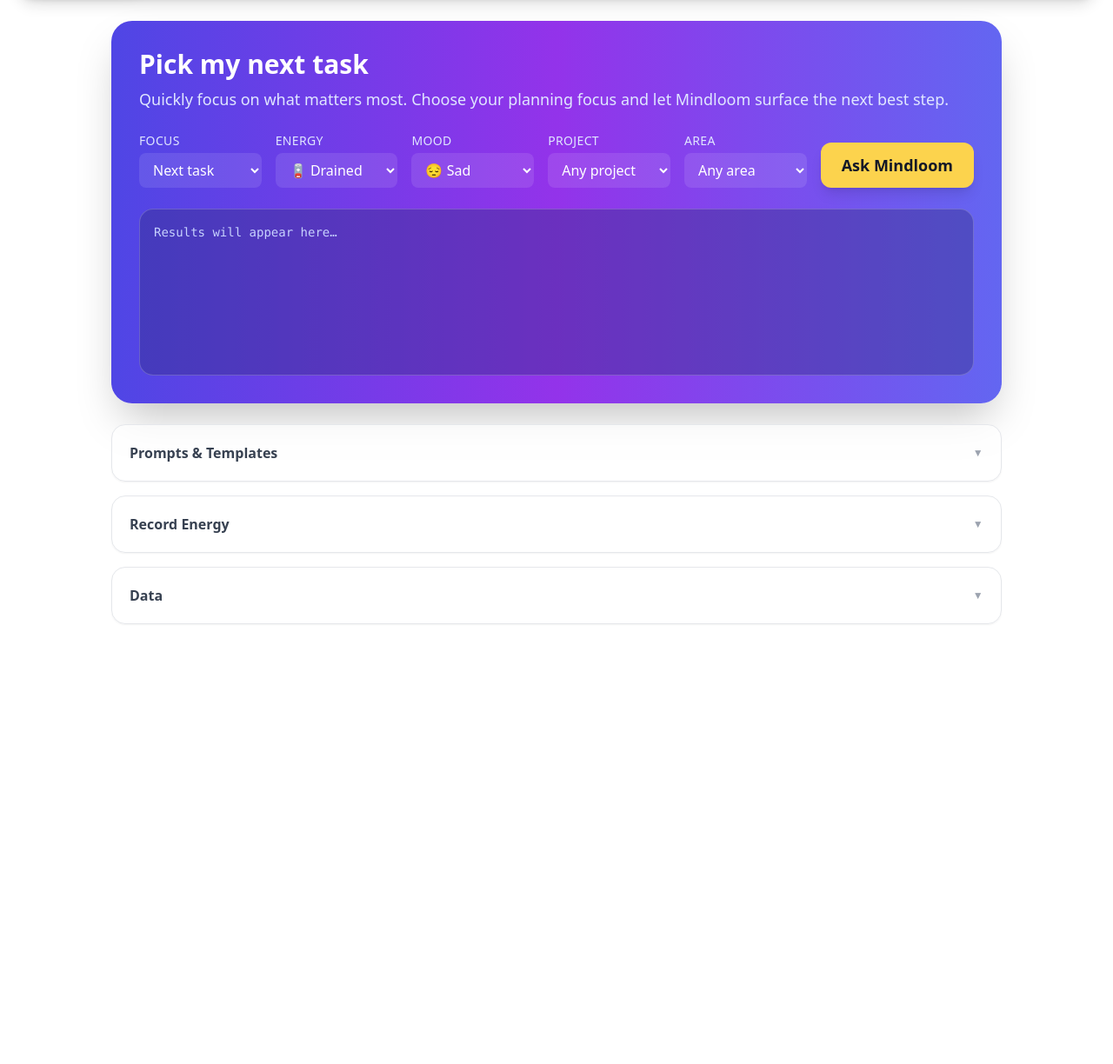
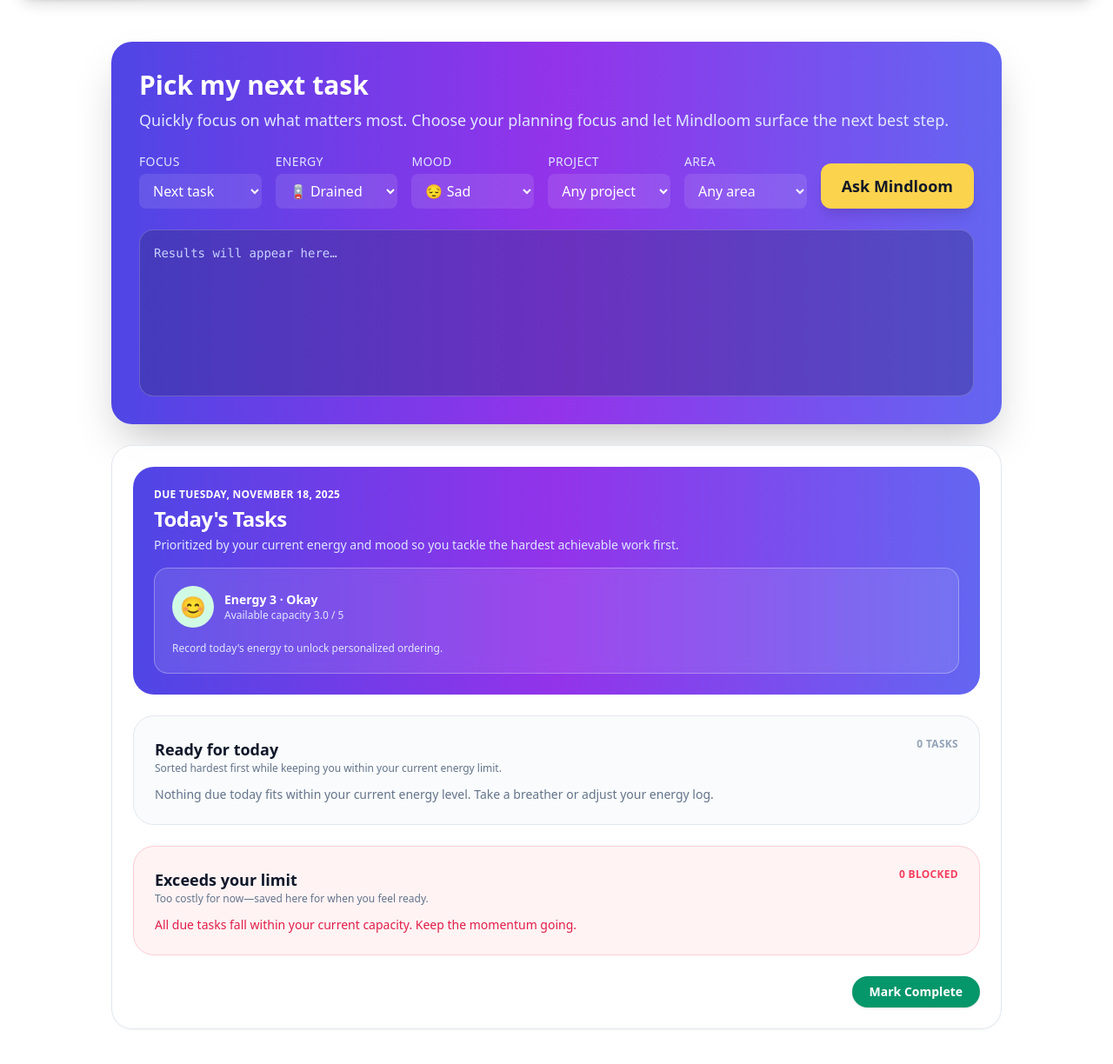
Before and after one commit to EoghannIrving/mindloom, a FastAPI app: page / in a window 1280 px wide. Shown: the part 66-1290 px from the top of the page at 87% size. Before the commit the page ends 784 px from the top, so only its background shows below. Run offline with FastAPI, Linux system fonts and the light colour scheme; data that the repository does not hold is empty; some libraries are stand-ins or nearby versions.

Commit message:
Merging Home page with Today's Tasks

```diff
--- a/templates/index.html
+++ b/templates/index.html
@@ -1,7 +1,7 @@
 {% extends "base.html" %}
 {% block title %}Mindloom{% endblock %}
 {% block content %}
-  <div class="max-w-5xl mx-auto space-y-6">
+  <div class="max-w-5xl mx-auto space-y-6 py-6">
     <section
       class="bg-gradient-to-r from-indigo-600 via-purple-600 to-indigo-500 text-white rounded-3xl shadow-2xl p-8 space-y-6">
       <div class="space-y-2">
@@ -71,130 +71,165 @@
         data-placeholder-class="text-indigo-200" data-active-class="text-white">Results will appear here…</pre>
     </section>
 
-    <div class="space-y-4">
-      <details class="group rounded-2xl border border-gray-200 bg-white/70 p-5 shadow-sm">
-        <summary class="cursor-pointer select-none text-base font-semibold text-gray-700 flex items-center justify-between">
-          <span>Prompts &amp; Templates</span>
-          <span class="ml-2 text-xs uppercase tracking-wide text-gray-400 group-open:rotate-180 transition-transform">▼</span>
-        </summary>
-        <div class="mt-4 space-y-3 text-sm text-gray-600">
-          <div class="flex flex-col gap-3 sm:flex-row">
-            <select id="promptSelect"
-              class="flex-1 rounded-lg border border-gray-200 bg-white px-3 py-2 focus:border-indigo-400 focus:outline-none focus:ring-2 focus:ring-indigo-200">
-              {% for p in prompt_files %}
-              <option value="{{ p }}">{{ p }}</option>
+    <section class="space-y-6">
+      <div class="space-y-6 rounded-3xl border border-slate-200 bg-white/90 p-6 shadow-sm">
+        <div class="space-y-4 rounded-3xl bg-gradient-to-r from-indigo-600 via-purple-600 to-indigo-500 p-6 text-white">
+          <div class="space-y-1">
+            <p class="text-xs font-semibold uppercase tracking-wide">Due {{ today.strftime("%A, %B %d, %Y") }}</p>
+            <h2 class="text-2xl font-bold tracking-tight">Today's Tasks</h2>
+            <p class="text-sm text-indigo-100 max-w-3xl">
+              Prioritized by your current energy and mood so you tackle the hardest achievable work first.
+            </p>
+          </div>
+          <div class="rounded-2xl border border-white/30 bg-white/10 p-5 backdrop-blur">
+            <div class="flex flex-wrap items-center gap-3">
+              <div class="flex h-12 w-12 items-center justify-center rounded-full bg-emerald-100 text-2xl text-emerald-900">
+                {{ energy_summary.emoji }}
+              </div>
+              <div class="flex-1 min-w-0">
+                <p class="text-sm font-semibold text-white">
+                  Energy {{ energy_summary.energy }} · {{ energy_summary.mood }}
+                </p>
+                <p class="text-xs text-indigo-100">
+                  Available capacity {{ energy_summary.available_display | round(1) }} / 5
+                </p>
+              </div>
+            </div>
+            <p class="mt-4 text-xs text-indigo-100">{{ energy_summary.message }}</p>
+          </div>
+        </div>
+
+        <form method="post" action="/daily-tasks" class="space-y-6" id="dailyTasksForm">
+          <input type="hidden" name="today" id="dailyTasksToday" value="{{ today_iso }}">
+          <section class="space-y-3 rounded-3xl border border-slate-200 bg-slate-50/80 p-6">
+            <div class="flex items-start justify-between gap-3">
+              <div>
+                <h3 class="text-lg font-semibold text-slate-900">Ready for today</h3>
+                <p class="text-xs text-slate-500">
+                  Sorted hardest first while keeping you within your current energy limit.
+                </p>
+              </div>
+              <span class="text-xs font-semibold uppercase tracking-wide text-slate-400">
+                {{ achievable_tasks | length }} tasks
+              </span>
+            </div>
+            {% if achievable_tasks %}
+            <ul class="space-y-3">
+              {% for task in achievable_tasks %}
+              <li class="flex items-start gap-3 rounded-2xl p-4 {% if task.is_overdue %}border border-rose-300 bg-rose-50/70{% else %}border border-slate-200 bg-slate-50/80{% endif %}">
+                <input type="checkbox" name="task_id" value="{{ task.id }}" class="mt-1 h-4 w-4 shrink-0 rounded border-slate-300 text-emerald-600 focus:ring-emerald-500">
+                <div class="flex-1">
+                  <div class="flex flex-wrap items-center gap-3">
+                    <p class="text-base font-semibold text-slate-900">{{ task.title }}</p>
+                    {% if task.is_overdue %}
+                    <span class="rounded-full border border-rose-200 bg-rose-100 px-2 py-0.5 text-[0.65rem] font-semibold uppercase tracking-wide text-rose-600">
+                      Overdue
+                    </span>
+                    {% endif %}
+                    <span class="text-xs font-mono uppercase text-slate-500">
+                      Energy {{ task.energy_cost }}
+                    </span>
+                  </div>
+                  <div class="mt-1 flex flex-wrap gap-2 text-xs text-slate-500">
+                    {% if task.project %}
+                    <span>Project {{ task.project }}</span>
+                    {% endif %}
+                    {% if task.area %}
+                    <span>Area {{ task.area }}</span>
+                    {% endif %}
+                    <span>
+                      Leaves {{ task.capacity_gap | round(1) }} energy
+                    </span>
+                    {% if task.executive_penalty and task.executive_penalty > 0 %}
+                    <span class="text-rose-500">
+                      Exec penalty {{ task.executive_penalty }}
+                    </span>
+                    {% endif %}
+                  </div>
+                  {% if task.reason %}
+                  <p class="mt-2 text-xs text-slate-600">{{ task.reason }}</p>
+                  {% endif %}
+                </div>
+              </li>
               {% endfor %}
-            </select>
-            <textarea id="promptVars" placeholder='{"energy":5}'
-              class="flex-1 min-h-[48px] rounded-lg border border-gray-200 bg-white px-3 py-2 focus:border-indigo-400 focus:outline-none focus:ring-2 focus:ring-indigo-200"></textarea>
+            </ul>
+            {% else %}
+            <p class="text-sm text-slate-500">
+              Nothing due today fits within your current energy level. Take a breather or adjust your energy log.
+            </p>
+            {% endif %}
+          </section>
+
+          <section class="space-y-3 rounded-3xl border border-rose-200 bg-rose-50/80 p-6">
+            <div class="flex items-start justify-between gap-3">
+              <div>
+                <h3 class="text-lg font-semibold text-slate-900">Exceeds your limit</h3>
+                <p class="text-xs text-slate-500">
+                  Too costly for now—saved here for when you feel ready.
+                </p>
+              </div>
+              <span class="text-xs font-semibold uppercase tracking-wide text-rose-500">
+                {{ over_limit_tasks | length }} blocked
+              </span>
+            </div>
+            {% if over_limit_tasks %}
+            <ul class="space-y-3">
+              {% for task in over_limit_tasks %}
+              <li class="flex items-start gap-3 rounded-2xl border p-4 {% if task.is_overdue %}border-rose-400 bg-rose-50/80{% else %}border-rose-200 bg-white{% endif %}">
+                <input type="checkbox" name="task_id" value="{{ task.id }}" class="mt-1 h-4 w-4 shrink-0 rounded border-rose-300 text-rose-500 focus:ring-rose-500">
+                <div class="flex-1">
+                  <div class="flex flex-wrap items-center gap-3">
+                    <p class="text-base font-semibold text-slate-900">{{ task.title }}</p>
+                    {% if task.is_overdue %}
+                    <span class="rounded-full border border-rose-200 bg-rose-100 px-2 py-0.5 text-[0.65rem] font-semibold uppercase tracking-wide text-rose-600">
+                      Overdue
+                    </span>
+                    {% endif %}
+                    <span class="text-xs font-mono uppercase text-slate-500">
+                      Energy {{ task.energy_cost }}
+                    </span>
+                  </div>
+                  <div class="mt-1 flex flex-wrap gap-2 text-xs text-slate-500">
+                    {% if task.project %}
+                    <span>Project {{ task.project }}</span>
+                    {% endif %}
+                    {% if task.area %}
+                    <span>Area {{ task.area }}</span>
+                    {% endif %}
+                    <span>
+                      Exceeds limit by {{ (-task.capacity_gap) | round(1) }}
+                    </span>
+                    {% if task.executive_penalty and task.executive_penalty > 0 %}
+                    <span class="text-rose-500">
+                      Exec penalty {{ task.executive_penalty }}
+                    </span>
+                    {% endif %}
+                  </div>
+                  {% if task.reason %}
+                  <p class="mt-2 text-xs text-slate-600">{{ task.reason }}</p>
+                  {% endif %}
+                </div>
+              </li>
+              {% endfor %}
+            </ul>
+            {% else %}
+            <p class="text-sm text-rose-600">
+              All due tasks fall within your current capacity. Keep the momentum going.
+            </p>
+            {% endif %}
+          </section>
+
+          <div class="flex justify-end">
+            <button type="submit" class="flex items-center justify-center rounded-full bg-emerald-600 px-5 py-2 text-sm font-semibold text-white shadow hover:bg-emerald-500 focus:outline-none focus:ring-2 focus:ring-emerald-500">
+              Mark Complete
+            </button>
           </div>
-          <div class="flex flex-col gap-2 sm:flex-row">
-            <button id="renderPrompt"
-              class="rounded-lg border border-indigo-200 bg-indigo-50 px-4 py-2 text-sm font-medium text-indigo-700 transition hover:bg-indigo-100">Render</button>
-            <button id="askBtn"
-              class="rounded-lg border border-purple-200 bg-purple-50 px-4 py-2 text-sm font-medium text-purple-700 transition hover:bg-purple-100">Send to Mindloom</button>
-          </div>
-          <pre id="promptResult"
-            class="rounded-xl bg-gray-100 p-3 text-xs font-mono whitespace-pre-wrap overflow-auto min-h-32 text-gray-400 data-placeholder"
-            data-placeholder-class="text-gray-400" data-active-class="text-gray-700">Results will appear here…</pre>
-        </div>
-      </details>
-
-      <details class="group rounded-2xl border border-gray-200 bg-white/70 p-5 shadow-sm">
-        <summary class="cursor-pointer select-none text-base font-semibold text-gray-700 flex items-center justify-between">
-          <span>Record Energy</span>
-          <span class="ml-2 text-xs uppercase tracking-wide text-gray-400 group-open:rotate-180 transition-transform">▼</span>
-        </summary>
-        <div class="mt-4 space-y-3 text-sm text-gray-600">
-          <p class="text-sm text-gray-500">Update your energy, mood, and time blocks above, then record a snapshot for your log.</p>
-          <div>
-            <button id="recordBtn"
-              class="rounded-lg border border-gray-200 bg-white px-4 py-2 text-sm font-medium text-gray-700 transition hover:bg-gray-100">Record</button>
-          </div>
-          <pre id="recordResult"
-            class="rounded-xl bg-gray-100 p-3 text-xs font-mono whitespace-pre-wrap overflow-auto min-h-32 text-gray-400 data-placeholder"
-            data-placeholder-class="text-gray-400" data-active-class="text-gray-700">Results will appear here…</pre>
-        </div>
-      </details>
-
-      <details class="group rounded-2xl border border-gray-200 bg-white/70 p-5 shadow-sm">
-        <summary class="cursor-pointer select-none text-base font-semibold text-gray-700 flex items-center justify-between">
-          <span>Data</span>
-          <span class="ml-2 text-xs uppercase tracking-wide text-gray-400 group-open:rotate-180 transition-transform">▼</span>
-        </summary>
-        <div class="mt-4 space-y-3 text-sm text-gray-600">
-          <div class="flex flex-col gap-2 sm:flex-row">
-            <button id="loadProjects"
-              class="rounded-lg border border-gray-200 bg-white px-4 py-2 text-sm font-medium text-gray-700 transition hover:bg-gray-100">Load Projects</button>
-            <button id="loadEnergy"
-              class="rounded-lg border border-gray-200 bg-white px-4 py-2 text-sm font-medium text-gray-700 transition hover:bg-gray-100">Load Energy</button>
-          </div>
-          <pre id="projects"
-            class="rounded-xl bg-gray-100 p-3 text-xs font-mono whitespace-pre-wrap overflow-auto min-h-32 text-gray-400 data-placeholder"
-            data-placeholder-class="text-gray-400" data-active-class="text-gray-700">Results will appear here…</pre>
-          <pre id="energyData"
-            class="rounded-xl bg-gray-100 p-3 text-xs font-mono whitespace-pre-wrap overflow-auto min-h-32 text-gray-400 data-placeholder"
-            data-placeholder-class="text-gray-400" data-active-class="text-gray-700">Results will appear here…</pre>
-        </div>
-      </details>
-    </div>
+        </form>
+      </div>
+    </section>
   </div>
 
-
 <script>
-const recordBtn = document.getElementById('recordBtn');
-if (recordBtn) {
-  recordBtn.onclick = performActionWithFeedback(recordBtn, {
-    loadingText: 'Recording…',
-    preId: 'recordResult',
-    errorMessage: 'Unable to record energy',
-    action: async () => {
-      const payload = {
-        energy: parseInt(document.getElementById('energy').value),
-        mood: document.getElementById('mood').value,
-      };
-      const res = await fetch('/energy', {
-        method: 'POST',
-        headers: { 'Content-Type': 'application/json' },
-        body: JSON.stringify(payload)
-      });
-      ensureOkResponse(res);
-      const data = await res.json();
-      setPreContent('recordResult', JSON.stringify(data, null, 2));
-    }
-  });
-}
-
-const loadProjectsBtn = document.getElementById('loadProjects');
-if (loadProjectsBtn) {
-  loadProjectsBtn.onclick = performActionWithFeedback(loadProjectsBtn, {
-    loadingText: 'Loading…',
-    preId: 'projects',
-    errorMessage: 'Unable to load projects',
-    action: async () => {
-      const res = await fetch('/projects');
-      ensureOkResponse(res);
-      const data = await res.json();
-      setPreContent('projects', JSON.stringify(data, null, 2));
-    }
-  });
-}
-
-const loadEnergyBtn = document.getElementById('loadEnergy');
-if (loadEnergyBtn) {
-  loadEnergyBtn.onclick = performActionWithFeedback(loadEnergyBtn, {
-    loadingText: 'Loading…',
-    preId: 'energyData',
-    errorMessage: 'Unable to load energy data',
-    action: async () => {
-      const res = await fetch('/energy');
-      ensureOkResponse(res);
-      const data = await res.json();
-      setPreContent('energyData', JSON.stringify(data, null, 2));
-    }
-  });
-}
-
 const plannerModeSelect = document.getElementById('plannerMode');
 const projectFilterSelect = document.getElementById('projectFilter');
 const areaFilterSelect = document.getElementById('areaFilter');
@@ -497,126 +532,6 @@ if (focusAskBtn) {
   });
 }
 
-async function renderPromptAction() {
-  const select = document.getElementById('promptSelect');
-  const varsText = document.getElementById('promptVars').value || '{}';
-  let variables = {};
-  try {
-    variables = JSON.parse(varsText);
-  } catch {
-    alert('Invalid JSON in variables');
-    return;
-  }
-  const warnings = [];
-  try {
-    const tasksRes = await fetch('/tasks');
-    ensureOkResponse(tasksRes);
-    const tasksData = await tasksRes.json();
-    if (!select.value.endsWith('morning_planner.txt')) {
-      variables.tasks = tasksData;
-    }
-  } catch (e) {
-    warnings.push(`⚠️ Unable to load tasks data. ${e.message || ''}`.trim());
-  }
-  try {
-    const energyRes = await fetch('/energy');
-    ensureOkResponse(energyRes);
-    const energyData = await energyRes.json();
-    const latest = energyData[energyData.length - 1];
-    if (latest) {
-      if (!('energy' in variables)) {
-        variables.energy = latest.energy;
-      }
-      if (!('mood' in variables)) {
-        variables.mood = latest.mood;
-      }
-    }
-  } catch (e) {
-    warnings.push(`⚠️ Unable to load energy data. ${e.message || ''}`.trim());
-  }
-  const payload = { template: select.value, variables };
-  const res = await fetch('/render-prompt', {
-    method: 'POST',
-    headers: { 'Content-Type': 'application/json' },
-    body: JSON.stringify(payload)
-  });
-  ensureOkResponse(res);
-  const data = await res.json();
-  const resultContent = data.result ? data.result : JSON.stringify(data, null, 2);
-  if (warnings.length) {
-    const combined = [...warnings, '', resultContent].join('\n');
-    setPreContent('promptResult', combined.replace(/\n/g, String.fromCharCode(10)));
-    return;
-  }
-  if (data.result) {
-    setPreContent('promptResult', data.result);
-  } else {
-    setPreContent('promptResult', JSON.stringify(data, null, 2));
-  }
-}
-
-const renderPromptBtn = document.getElementById('renderPrompt');
-if (renderPromptBtn) {
-  renderPromptBtn.onclick = performActionWithFeedback(renderPromptBtn, {
-    loadingText: 'Rendering…',
-    preId: 'promptResult',
-    errorMessage: 'Unable to render prompt',
-    action: renderPromptAction
-  });
-}
-
-const promptSelect = document.getElementById('promptSelect');
-if (promptSelect) {
-  promptSelect.onchange = () => {
-    if (promptSelect.value.endsWith('morning_planner.txt')) {
-      renderPromptAction().catch((error) => {
-        console.error('Unable to auto-render prompt', error);
-        displayInlineError('promptResult', 'Unable to render prompt', error);
-      });
-    }
-  };
-}
-
-const askBtn = document.getElementById('askBtn');
-if (askBtn) {
-  askBtn.onclick = performActionWithFeedback(askBtn, {
-    loadingText: 'Sending…',
-    preId: 'askResult',
-    errorMessage: 'Unable to process request',
-    action: async () => {
-      const select = document.getElementById('promptSelect');
-      if (select.value.endsWith('morning_planner.txt')) {
-        const mode = plannerModeSelect ? plannerModeSelect.value : 'next_task';
-        await requestPlan(mode);
-        return;
-      }
-
-      const promptResultEl = document.getElementById('promptResult');
-      if (isPlaceholder(promptResultEl)) {
-        alert('Render a prompt first');
-        return;
-      }
-      const prompt = promptResultEl.textContent.trim();
-      if (!prompt) {
-        alert('Render a prompt first');
-        return;
-      }
-      const res = await fetch('/ask', {
-        method: 'POST',
-        headers: { 'Content-Type': 'application/json' },
-        body: JSON.stringify({ prompt })
-      });
-      ensureOkResponse(res);
-      const data = await res.json();
-      if (data.response) {
-        setPreContent('askResult', data.response);
-      } else {
-        setPreContent('askResult', JSON.stringify(data, null, 2));
-      }
-    }
-  });
-}
-
 async function prefillEnergyMoodFromLatestEntry() {
   try {
     const res = await fetch('/energy');
@@ -639,7 +554,19 @@ async function prefillEnergyMoodFromLatestEntry() {
   }
 }
 
+function setDailyTasksTodayInput() {
+  const todayInput = document.getElementById('dailyTasksToday');
+  if (!todayInput) {
+    return;
+  }
+  const now = new Date();
+  const tzOffsetMs = now.getTimezoneOffset() * 60_000;
+  const localDate = new Date(now.getTime() - tzOffsetMs).toISOString().slice(0, 10);
+  todayInput.value = localDate;
+}
+
 prefillEnergyMoodFromLatestEntry();
+setDailyTasksTodayInput();
 </script>
 
 {% endblock %}
```
Also changed, not shown: routes/web.py (+20 -6 lines).
